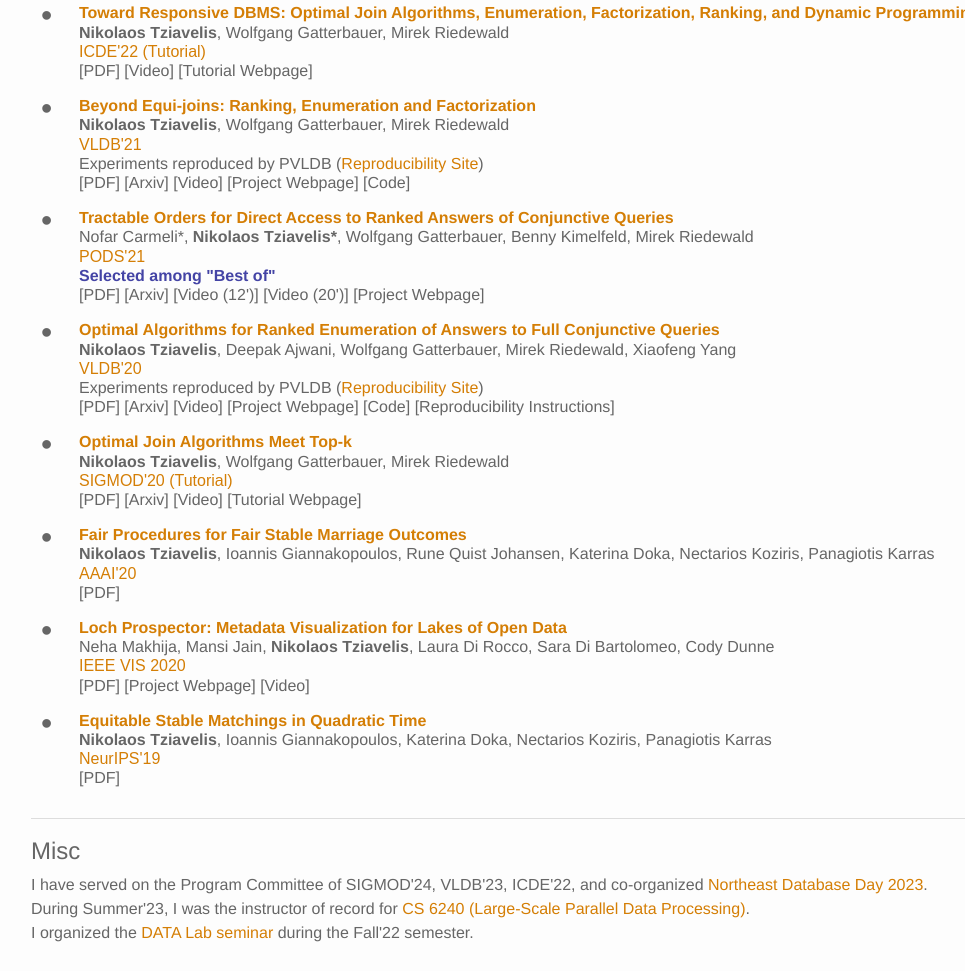
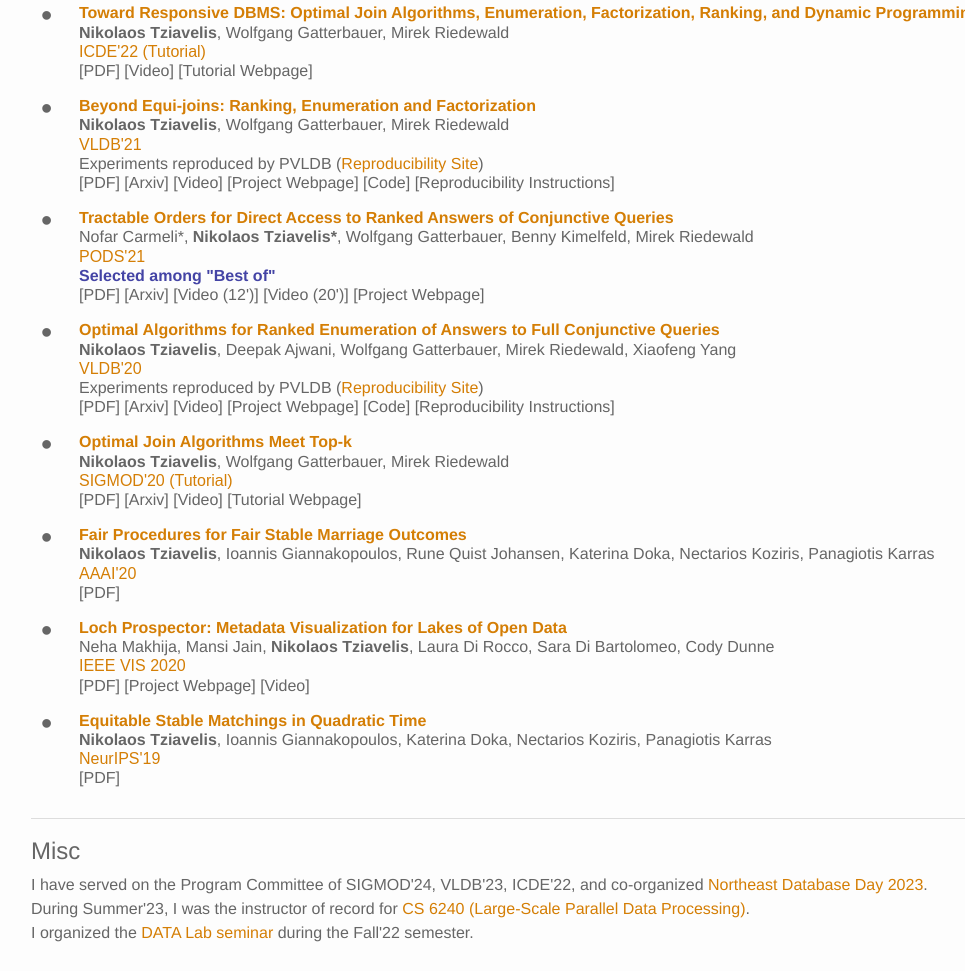
Before and after one commit to ntzia/ntzia.github.io, a plain HTML site: page index.html in a window 1280 px wide. Shown: the part 983-1954 px from the top of the page, without its empty margins (109-1074 px from the left). Drawn offline with Linux system fonts and the light colour scheme; files whose address does not match are found by name.

Commit message:
Reproducibility Instructions

```diff
--- a/index.html
+++ b/index.html
@@ -299,6 +299,8 @@
             [<a href="https://northeastern-datalab.github.io/anyk/" target="_blank">Project Webpage</a>]
 
             [<a href="https://github.com/northeastern-datalab/anyk-code/" target="_blank">Code</a>]
+
+			[<a href="https://github.com/northeastern-datalab/anyk-code/blob/master/Experiments/VLDB21/README.md" target="_blank">Reproducibility Instructions</a>]
           </span>
         </div>
       </div>
@@ -351,7 +353,7 @@
 		  </div>
 		  <div class="other">
 				Experiments reproduced by PVLDB (<a href="https://vldb.org/pvldb/reproducibility">Reproducibility Site</a>)
-      </div>
+		  </div>
 
           <span class="links">
 
```
